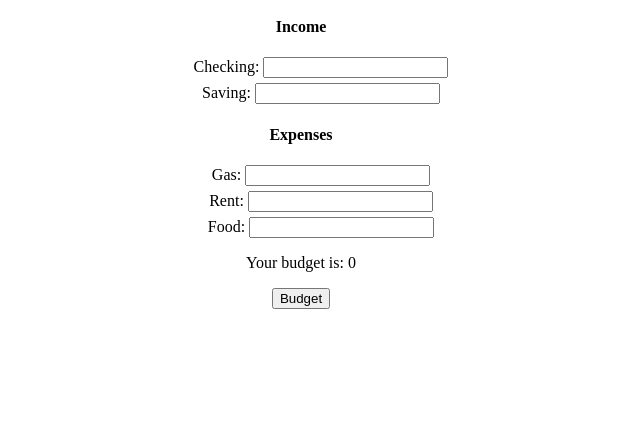
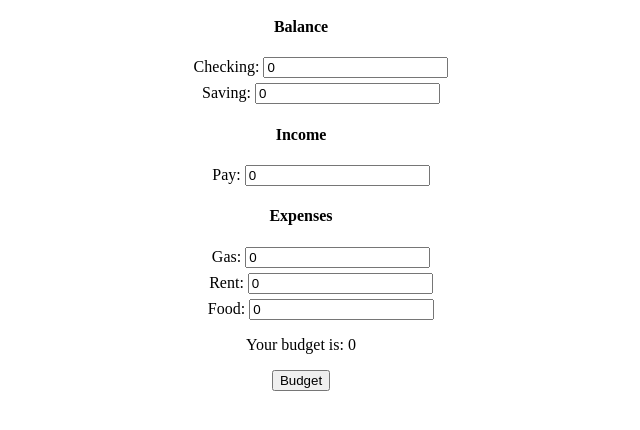
Before and after one commit to Roilan/budget-calculator, a website: page index.html in a window 1280 px wide. Shown: the part 50-480 px from the top of the page, without its empty margins (339-979 px from the left). Drawn offline with Linux system fonts and the light colour scheme.

Commit message:
markup adjustment

```diff
--- a/index.html
+++ b/index.html
@@ -26,18 +26,29 @@
   </header> <!-- End Header -->
 
   <main>
+    <section class="balance">
+      <h4>Balance</h4>
+       <ul>
+        <li>
+          <label for="checkInput">Checking:</label>
+          <input id="checkInput" type="number" value="0" />
+        </li>
+
+        <li>
+          <label for="savInput">Saving:</label>
+          <input id="savInput" type="number" value="0" />
+        </li>
+      </ul>
+    </section>
+
     <section class="income">
       <h4>Income</h4>
       <ul>
         <li>
-          <label for="checkInput">Checking:</label>
-          <input id="checkInput" type="number" />
+          <label for="payInput">Pay:</label>
+          <input id="payInput" type="number" value="0" />
         </li>
 
-        <li>
-          <label for="savInput">Saving:</label>
-          <input id="savInput" type="number" />
-        </li>
       </ul>
     </section>
 
@@ -46,15 +57,17 @@
       <ul>
         <li>
           <label for="gasInput">Gas:</label>
-          <input id="gasInput" type="number" />
+          <input id="gasInput" type="number" value="0" />
         </li>
+
         <li>
           <label for="rentInput">Rent:</label>
-          <input id="rentInput" type="number" />
+          <input id="rentInput" type="number" value="0" />
         </li>
+
         <li>
           <label for="foodInput">Food:</label>
-          <input id="foodinPut" type="number" />
+          <input id="foodinPut" type="number" value="0" />
         </li>
       </ul>
     </section>
```
